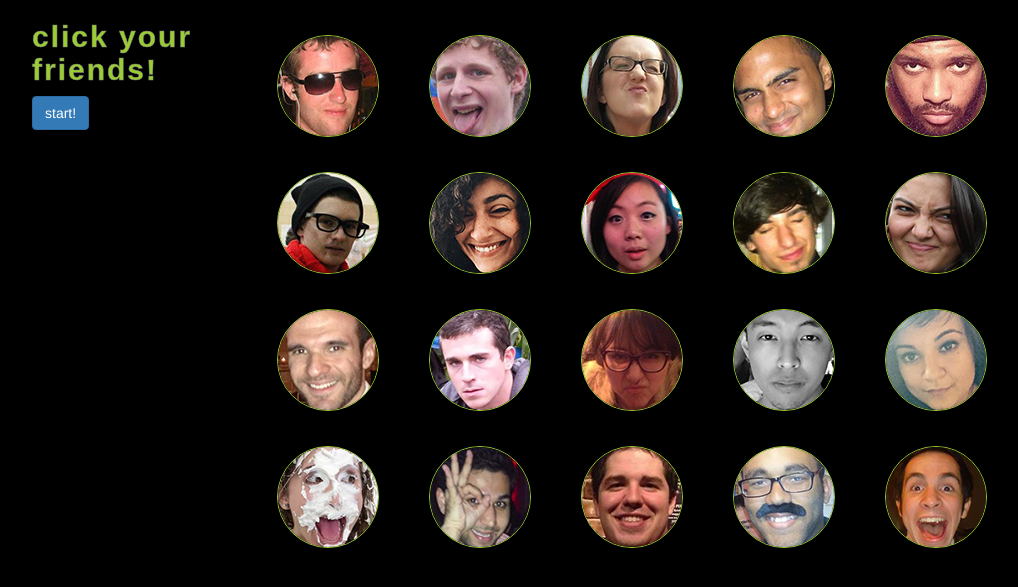
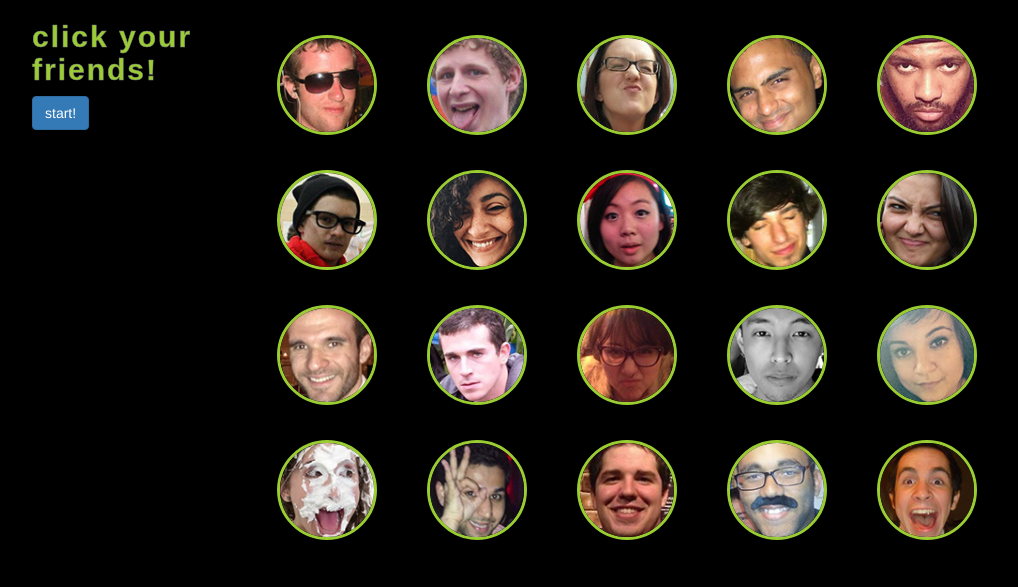
Before and after one commit to d1son/click-your-friends, a PHP site: page /game.html in a window 1280 px wide. Shown: the top 587 px of the page, without its empty margins (38-1056 px from the left). Run offline with PHP 8.4, Linux system fonts and the light colour scheme; some web fonts are replaced.

Commit message:
Added new class/styling to compliment onclick changes

```diff
--- a/css/style.css
+++ b/css/style.css
@@ -23,8 +23,17 @@ img {
 	border-width: 1.75px;
 }
 
-.img-hover:hover {
+img:hover {
 	width: 100px;
 	height: 100px;
-	background: red;
+	border-style: solid;
+	border-width: 3px;
+	cursor: pointer;
 }
+
+.clicked-img {
+	width: 100px;
+	height: 100px;
+	border-style: solid;
+	border-width: 3px;
+}
--- a/game.html
+++ b/game.html
@@ -23,84 +23,84 @@
 				<table>
 					<tr>
 						<td>
-							<img src="images/schreck.jpg" class="img-circle">
+							<img src="images/schreck.jpg" class="img-circle clicked-img">
 						</td>
 						<td>
-							<img src="images/bakan.jpg" class="img-circle">
+							<img src="images/bakan.jpg" class="img-circle clicked-img">
 						</td>
 						<td>
-							<img src="images/gen.jpg" class="img-circle">
+							<img src="images/gen.jpg" class="img-circle clicked-img">
 						</td>
 						<td>
-							<img src="images/amit.jpg" class="img-circle">
+							<img src="images/amit.jpg" class="img-circle clicked-img">
 						</td>
 						<td>
-							<img src="images/kazu.jpg" class="img-circle">
+							<img src="images/kazu.jpg" class="img-circle clicked-img">
 						</td>
 					</tr>
 					<tr>
 						<td>
-							<img src="images/ninja.jpg" class="img-circle">
+							<img src="images/ninja.jpg" class="img-circle clicked-img">
 
 						</td>
 						<td>
-							<img src="images/tina.jpg" class="img-circle">
+							<img src="images/tina.jpg" class="img-circle clicked-img">
 
 						</td>
 						<td>
-							<img src="images/alice.jpg" class="img-circle">
+							<img src="images/alice.jpg" class="img-circle clicked-img">
 
 						</td>
 						<td>
-							<img src="images/craig.jpg" class="img-circle">
+							<img src="images/craig.jpg" class="img-circle clicked-img">
 
 						</td>
 						<td>
-							<img src="images/tanya.jpg" class="img-circle">
+							<img src="images/tanya.jpg" class="img-circle clicked-img">
 
 						</td>
 					</tr>
 					<tr>
 						<td>
-							<img src="images/btedz.jpg" class="img-circle">
+							<img src="images/btedz.jpg" class="img-circle clicked-img">
 
 						</td>
 						<td>
-							<img src="images/cody.jpg" class="img-circle">
+							<img src="images/cody.jpg" class="img-circle clicked-img">
 
 						</td>
 						<td>
-							<img src="images/laura.jpg" class="img-circle">
+							<img src="images/laura.jpg" class="img-circle clicked-img">
 
 						</td>
 						<td>
-							<img src="images/jorge.jpg" class="img-circle">
+							<img src="images/jorge.jpg" class="img-circle clicked-img">
 
 						</td>
 						<td>
-							<img src="images/claudia.jpg" class="img-circle">
+							<img src="images/claudia.jpg" class="img-circle clicked-img">
 
 						</td>
 					</tr>
 					<tr>
 						<td>
-							<img src="images/sara.jpg" class="img-circle">
+							<img src="images/sara.jpg" class="img-circle clicked-img">
 
 						</td>
 						<td>
-							<img src="images/indy.jpg" class="img-circle">
+							<img src="images/indy.jpg" class="img-circle clicked-img">
 
 						</td>
 						<td>
-							<img src="images/gart.jpg" class="img-circle">
+							<img src="images/gart.jpg" class="img-circle clicked-img">
 
 						</td>
 						<td>
-							<img src="images/frid.jpg" class="img-circle">
+							<img src="images/frid.jpg" class="img-circle clicked-img">
 
 						</td>
 						<td>
-							<img src="images/nick.jpg" class="img-circle">
+							<img src="images/nick.jpg" class="img-circle clicked-img">
 
 						</td>
 					</tr>
```
